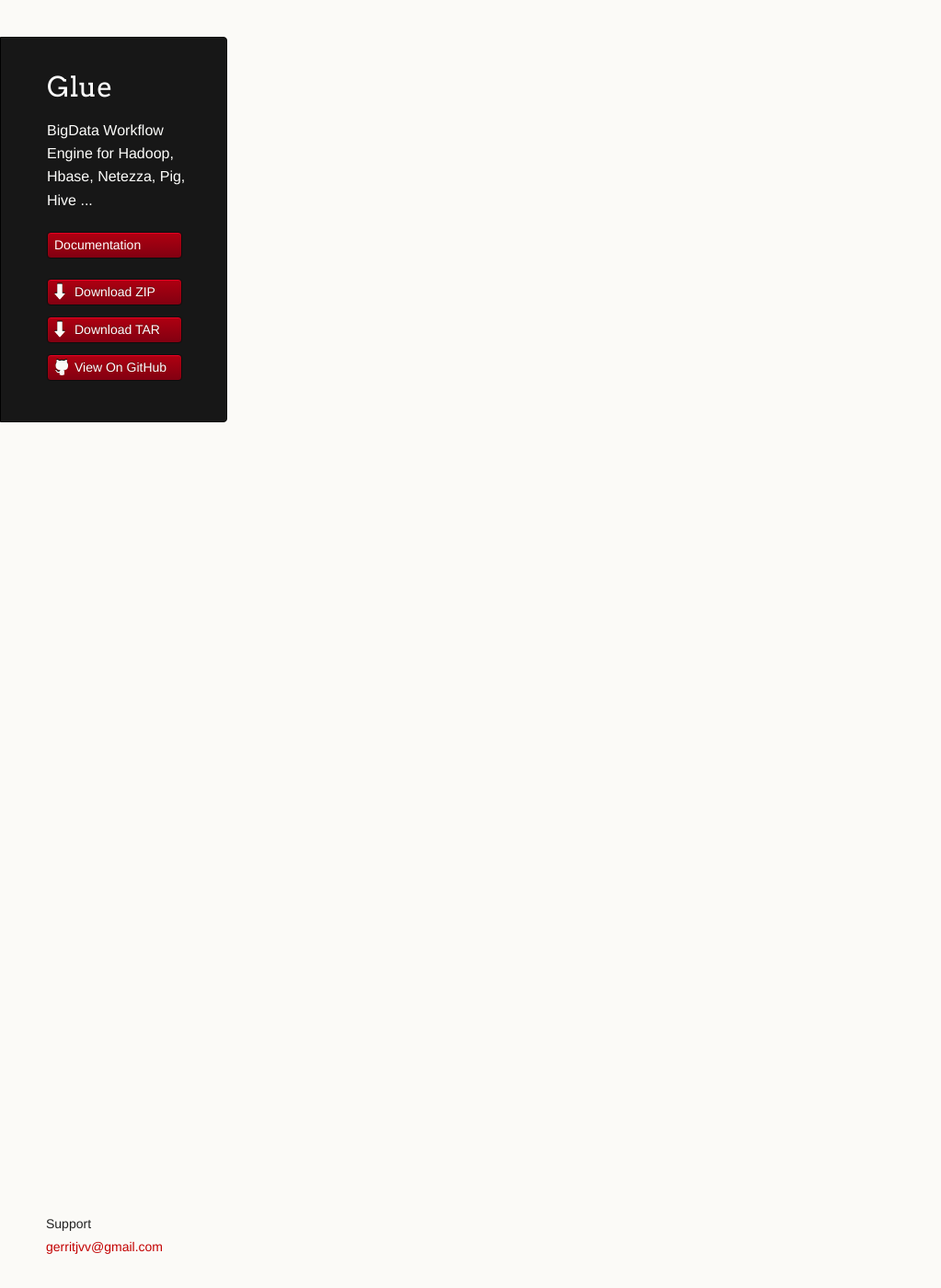
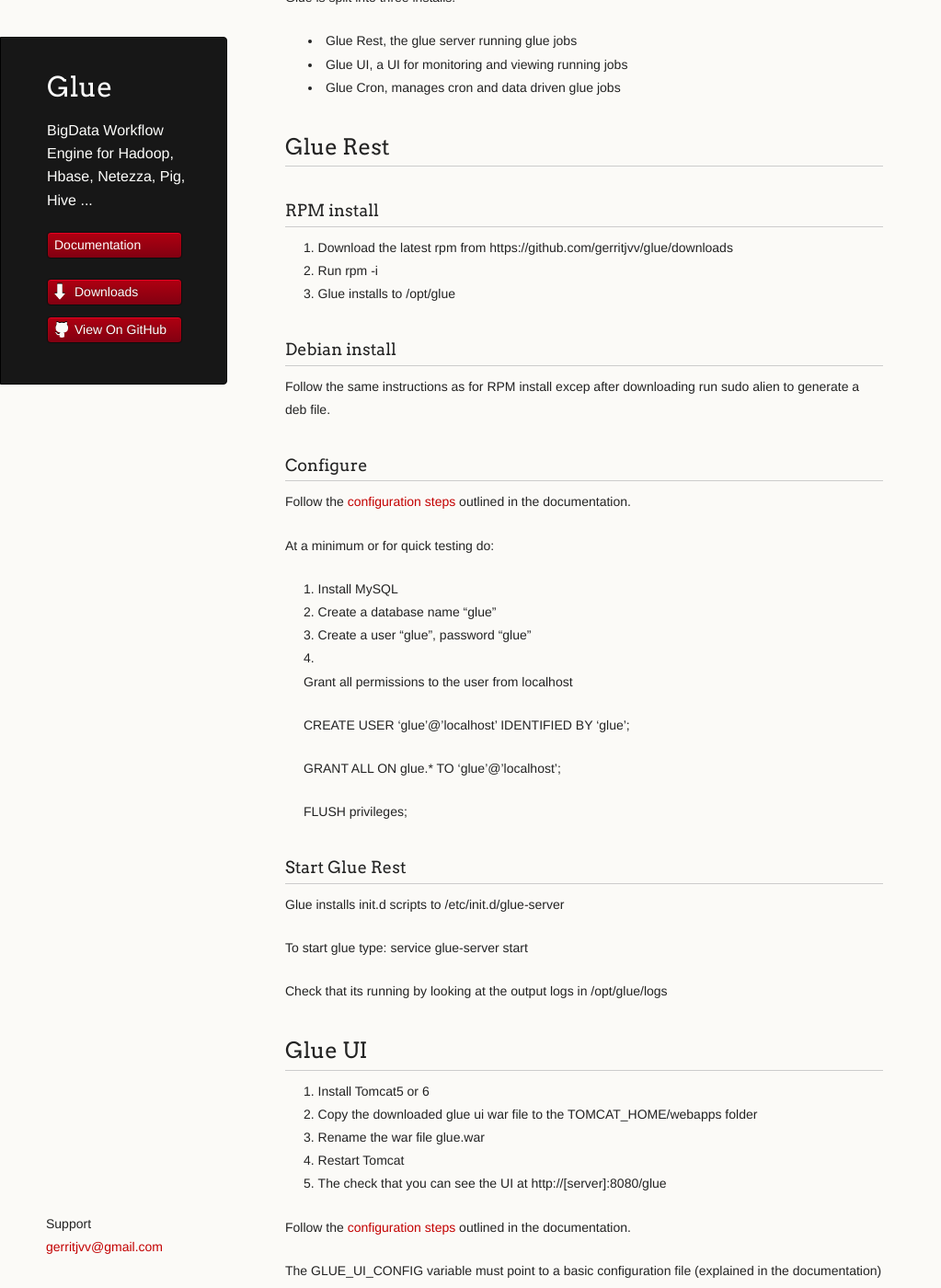
Before and after one commit to gerritjvv/glue, a Jekyll site: the page built from installAndRun.markdown, in a window 1280 px wide and 1400 px high, scrolled down 270 px. Shown: the whole window at 92% size, without its empty margins (0-1023 px from the left). Built offline with Jekyll 4.4.1, drawn with Linux system fonts in a browser that asks for light colours; Markdown is read by kramdown in place of the engine named in the settings; before the commit the page ends 900 px from its top, so only the background shows below that; some of the changed text lies outside the part shown.

Commit message:
add documentation

```diff
--- a/_includes/leftmenu.html
+++ b/_includes/leftmenu.html
@@ -9,9 +9,7 @@
   		</ul>
         <ul>
 
-
-          <li class="download"><a class="buttons" href="https://github.com/gerritjvv/glue/zipball/master">Download ZIP</a></li>
-          <li class="download"><a class="buttons" href="https://github.com/gerritjvv/glue/tarball/master">Download TAR</a></li>
+          <li class="download"><a class="buttons" href="https://github.com/gerritjvv/glue/downloads">Downloads</a></li>
           <li><a class="buttons github" href="https://github.com/gerritjvv/glue">View On GitHub</a></li>
         </ul>
 
--- a/installAndRun.markdown
+++ b/installAndRun.markdown
@@ -7,3 +7,120 @@
 
 
 {% include nav.markdown %}
+
+
+# Downloads
+
+Glue is split into three installs:
+
+* Glue Rest, the glue server running glue jobs
+* Glue UI, a UI for monitoring and viewing running jobs
+* Glue Cron, manages cron and data driven glue jobs
+
+
+## Glue Rest
+
+### RPM install
+
+1. Download the latest rpm from https://github.com/gerritjvv/glue/downloads
+2. Run rpm -i <glue rest rpm>
+3. Glue installs to /opt/glue
+
+
+
+### Debian install
+
+Follow the same instructions as for RPM install excep after downloading run sudo alien <rpm file> to generate a deb file.
+
+
+
+### Configure
+
+Follow the [configuration steps](configuration.html) outlined in the documentation.
+
+At a minimum or for quick testing do:
+
+1. Install MySQL
+2. Create a database name "glue"
+3. Create a user "glue", password "glue"
+4. Grant all permissions to the user from localhost
+
+    CREATE USER 'glue'@'localhost' IDENTIFIED BY 'glue';
+
+    GRANT ALL ON glue.* TO 'glue'@'localhost';
+
+    FLUSH privileges;
+
+
+### Start Glue Rest
+
+Glue installs init.d scripts to /etc/init.d/glue-server
+
+To start glue type:
+ service glue-server start
+
+Check that its running by looking at the output logs in /opt/glue/logs
+
+
+## Glue UI
+
+
+1. Install Tomcat5 or 6
+2. Copy the downloaded glue ui war file to the TOMCAT_HOME/webapps folder
+3. Rename the war file glue.war
+4. Restart Tomcat
+5. The check that you can see the UI at http://[server]:8080/glue
+
+Follow the [configuration steps](configuration.html) outlined in the documentation.
+
+The GLUE_UI_CONFIG variable must point to a basic configuration file (explained in the documentation)
+Convention for this value is to point to /opt/glue/conf/glue-ui.groovy
+
+Set this variable in TOMCAT_HOME/conf/tomcat5.conf or TOMCAT_HOME/conf/tomcat6.conf
+
+e.g.
+
+    export GLUE_UI_CONFIG=/opt/glue/conf/glue-ui.groovy
+
+
+
+## Glue Cron
+
+### RPM Install
+
+1. Ensure Glue Rest is installed
+2. Download the Triggers RPM file
+3. Run rpm -i <rpm file>.rpm
+4. Glue Cron installs to /opt/gluecron
+
+### Debian install
+
+Follow the same instructions as for RPM install excep after downloading run sudo alien <rpm file> to generate a deb file.
+
+
+### Configure
+
+Follow the [configuration steps](configuration.html) outlined in the documentation.
+
+At a minimum or for quick testing do:
+
+1. Install MySQL
+2. Create a database name "glue"
+3. Create a user "glue", password "glue"
+4. Grant all permissions to the user from localhost
+
+    CREATE USER 'glue'@'localhost' IDENTIFIED BY 'glue';
+
+    GRANT ALL ON glue.* TO 'glue'@'localhost';
+
+    FLUSH privileges;
+
+
+### Start Glue Cron
+
+Glue installs init.d scripts to /etc/init.d/gluecron
+
+To start gluecron type:
+ service gluecron start
+
+Check that its running by looking at the output logs in /opt/gluecron/logs/gluecron.log
```
Also changed, not shown: index.html (deleted, +0 -96 lines), index.markdown (added, +67 -0 lines), logs.markdown (+24 -0 lines), overview.markdown (+44 -0 lines), tempfiles.markdown (+12 -0 lines), workflowdsl.markdown (line endings or trailing spaces).
